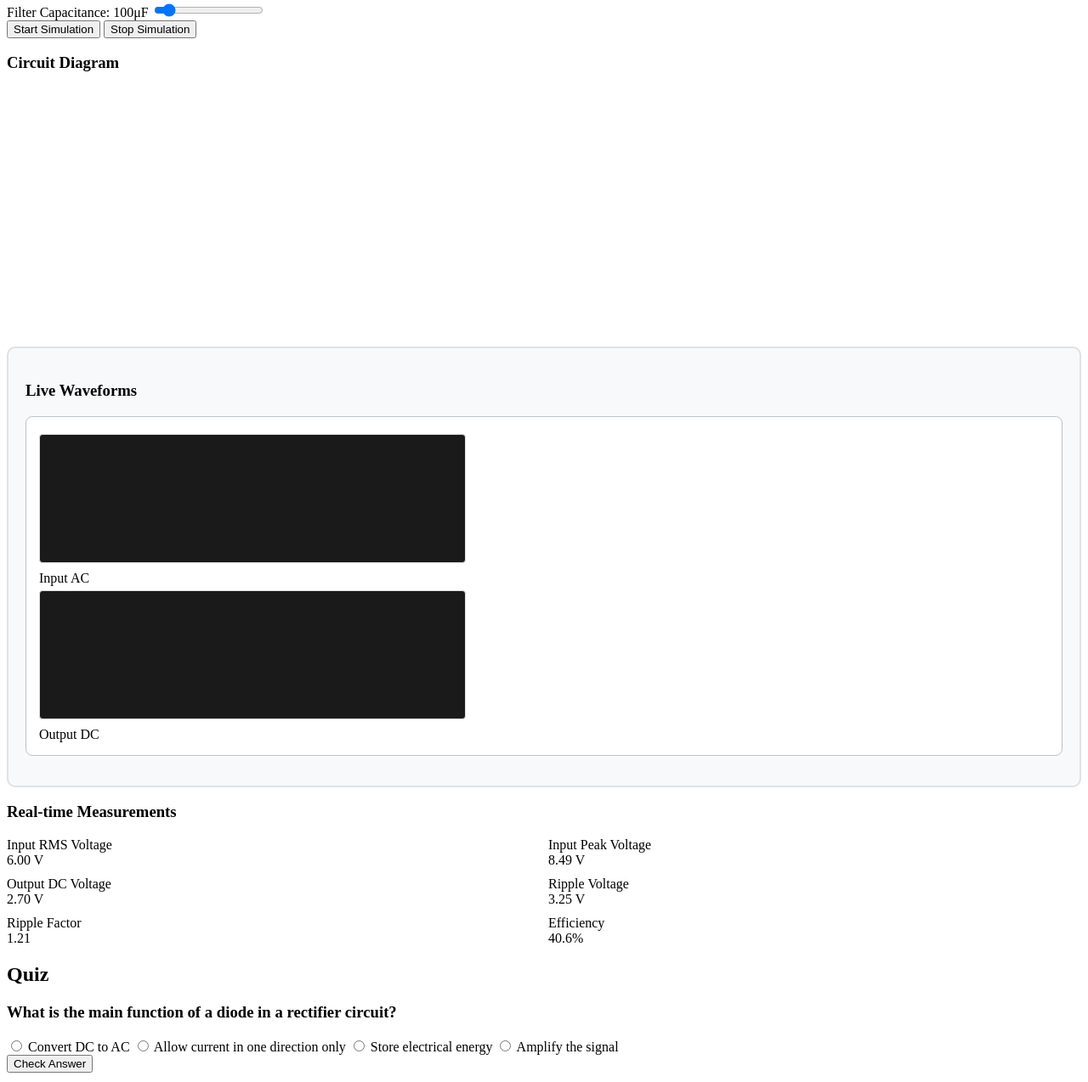
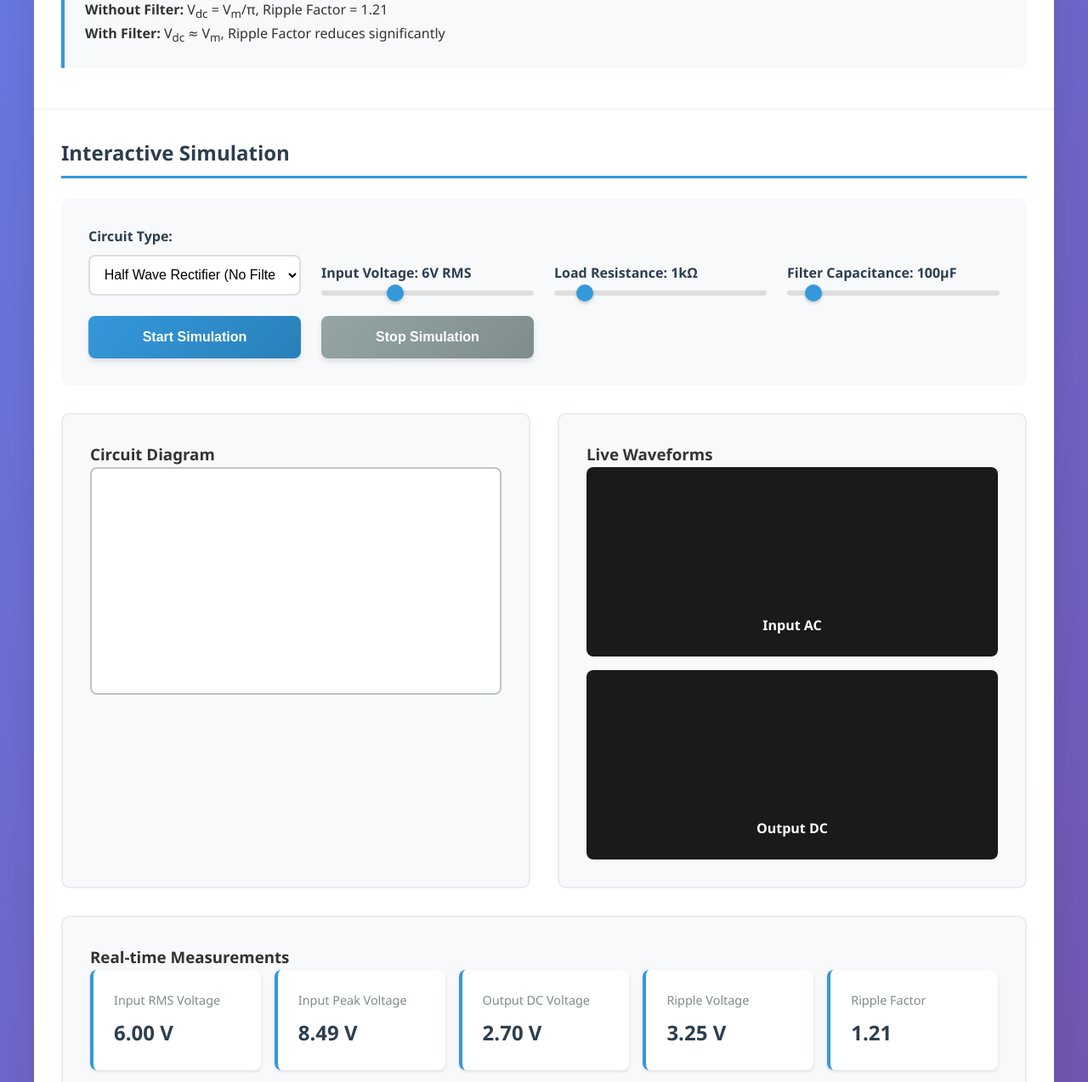
Before and after one commit to karthikeyanram2006-glitch/Halfwaverecctifier, a plain HTML site: page index.html in a window 1280 px wide. Shown: the part 526-1800 px from the top of the page at 85% size. Drawn offline with Linux system fonts and the light colour scheme; a script that the page names is missing.

Commit message:
Update style.css

```diff
--- a/styles/style.css
+++ b/styles/style.css
@@ -1,245 +1,328 @@
-/* Add these new styles to your existing CSS */
-
-.simulation-interface {
-    display: grid;
-    grid-template-columns: 250px 1fr 300px;
-    gap: 20px;
-    margin-top: 20px;
+* {
+    margin: 0;
+    padding: 0;
+    box-sizing: border-box;
 }
 
-.component-palette {
-    background: #f8f9fa;
-    padding: 20px;
-    border-radius: 10px;
-    border: 2px solid #dee2e6;
+body {
+    font-family: 'Segoe UI', Tahoma, Geneva, Verdana, sans-serif;
+    line-height: 1.6;
+    color: #333;
+    background: linear-gradient(135deg, #667eea 0%, #764ba2 100%);
+    min-height: 100vh;
 }
 
-.components-list {
-    display: flex;
-    flex-direction: column;
-    gap: 10px;
-    margin-bottom: 20px;
+.container {
+    max-width: 1200px;
+    margin: 20px auto;
+    background: white;
+    border-radius: 15px;
+    box-shadow: 0 20px 40px rgba(0,0,0,0.1);
+    overflow: hidden;
 }
 
-.component-item {
-    display: flex;
-    align-items: center;
-    gap: 10px;
-    padding: 12px;
-    background: white;
-    border: 2px solid #e9ecef;
-    border-radius: 8px;
-    cursor: grab;
-    transition: all 0.3s ease;
-    user-select: none;
-}
-
-.component-item:hover {
-    border-color: #3498db;
-    background: #e3f2fd;
-    transform: translateY(-2px);
-}
-
-.component-item:active {
-    cursor: grabbing;
-}
-
-.component-icon {
-    font-size: 20px;
-    width: 30px;
+header {
+    background: linear-gradient(135deg, #2c3e50 0%, #3498db 100%);
+    color: white;
+    padding: 2rem;
     text-align: center;
 }
 
-.circuit-presets {
-    margin-top: 20px;
+header h1 {
+    margin-bottom: 1rem;
+    font-size: 2.5rem;
 }
 
-.circuit-presets button {
-    width: 100%;
-    margin: 5px 0;
+nav ul {
+    list-style: none;
+    display: flex;
+    justify-content: center;
+    gap: 2rem;
+    flex-wrap: wrap;
 }
 
-.circuit-workspace {
-    background: #f8f9fa;
-    padding: 20px;
-    border-radius: 10px;
-    border: 2px solid #dee2e6;
+nav a {
+    color: white;
+    text-decoration: none;
+    padding: 0.8rem 1.5rem;
+    border-radius: 25px;
+    transition: all 0.3s ease;
+    border: 2px solid transparent;
 }
 
-.workspace-container {
-    position: relative;
-    background: white;
-    border: 2px solid #bdc3c7;
-    border-radius: 8px;
-    min-height: 400px;
-    margin-bottom: 15px;
-    overflow: hidden;
+nav a:hover, nav a.active {
+    background: rgba(255,255,255,0.2);
+    border-color: rgba(255,255,255,0.5);
 }
 
-#circuitCanvas {
-    background: transparent;
-    cursor: crosshair;
+.section {
+    padding: 2rem;
+    border-bottom: 1px solid #eee;
 }
 
-.workspace-grid {
-    position: absolute;
-    top: 0;
-    left: 0;
-    right: 0;
-    bottom: 0;
-    background-image:
-        linear-gradient(#e0e0e0 1px, transparent 1px),
-        linear-gradient(90deg, #e0e0e0 1px, transparent 1px);
-    background-size: 20px 20px;
-    pointer-events: none;
-    opacity: 0.3;
+.section h2 {
+    color: #2c3e50;
+    margin-bottom: 1.5rem;
+    border-bottom: 3px solid #3498db;
+    padding-bottom: 0.5rem;
 }
 
-.circuit-controls {
-    display: flex;
-    gap: 10px;
-    justify-content: center;
+.formula {
+    background: #f8f9fa;
+    padding: 1.5rem;
+    border-left: 4px solid #3498db;
+    margin: 1rem 0;
+    border-radius: 0 8px 8px 0;
 }
 
-.waveform-display {
+/* Simulation Controls */
+.simulation-controls {
     background: #f8f9fa;
-    padding: 20px;
+    padding: 2rem;
     border-radius: 10px;
-    border: 2px solid #dee2e6;
+    margin-bottom: 2rem;
+    display: grid;
+    grid-template-columns: repeat(auto-fit, minmax(250px, 1fr));
+    gap: 1.5rem;
+    align-items: end;
+}
+
+.control-group {
+    display: flex;
+    flex-direction: column;
+    gap: 0.5rem;
+}
+
+.control-group label {
+    font-weight: 600;
+    color: #2c3e50;
+}
+
+.control-group input[type="range"] {
+    width: 100%;
+    height: 6px;
+    border-radius: 3px;
+    background: #ddd;
+    outline: none;
+    -webkit-appearance: none;
+}
+
+.control-group input[type="range"]::-webkit-slider-thumb {
+    -webkit-appearance: none;
+    width: 20px;
+    height: 20px;
+    border-radius: 50%;
+    background: #3498db;
+    cursor: pointer;
+    box-shadow: 0 2px 4px rgba(0,0,0,0.2);
+}
+
+.control-group select {
+    padding: 0.8rem;
+    border: 2px solid #ddd;
+    border-radius: 8px;
+    font-size: 1rem;
+    background: white;
+}
+
+.btn-primary, .btn-secondary {
+    padding: 1rem 2rem;
+    border: none;
+    border-radius: 8px;
+    font-size: 1rem;
+    font-weight: 600;
+    cursor: pointer;
+    transition: all 0.3s ease;
+    box-shadow: 0 4px 6px rgba(0,0,0,0.1);
+}
+
+.btn-primary {
+    background: linear-gradient(135deg, #3498db, #2980b9);
+    color: white;
+}
+
+.btn-primary:hover {
+    transform: translateY(-2px);
+    box-shadow: 0 6px 12px rgba(52, 152, 219, 0.3);
+}
+
+.btn-secondary {
+    background: linear-gradient(135deg, #95a5a6, #7f8c8d);
+    color: white;
+}
+
+.btn-secondary:hover {
+    transform: translateY(-2px);
+    box-shadow: 0 6px 12px rgba(149, 165, 166, 0.3);
+}
+
+/* Simulation Area */
+.simulation-area {
+    display: grid;
+    grid-template-columns: 1fr 1fr;
+    gap: 2rem;
+    margin-bottom: 2rem;
+}
+
+.circuit-display, .waveform-display {
+    background: #f8f9fa;
+    padding: 2rem;
+    border-radius: 10px;
+    border: 2px solid #e9ecef;
+}
+
+.circuit-container {
+    background: white;
+    border-radius: 8px;
+    padding: 1rem;
+    border: 2px solid #bdc3c7;
+    text-align: center;
+}
+
+#circuitSvg {
+    max-width: 100%;
+    height: auto;
 }
 
 .waveform-container {
-    background: white;
-    border: 1px solid #bdc3c7;
+    display: flex;
+    flex-direction: column;
+    gap: 1rem;
+}
+
+.waveform {
+    background: #1a1a1a;
     border-radius: 8px;
-    padding: 15px;
-    margin-bottom: 15px;
+    padding: 1rem;
+    position: relative;
+}
+
+.waveform-label {
+    color: white;
+    font-weight: bold;
+    margin-bottom: 0.5rem;
+    text-align: center;
 }
 
 #inputWaveform, #outputWaveform {
-    border: 1px solid #ddd;
+    width: 100%;
+    height: 150px;
+    background: #1a1a1a;
     border-radius: 4px;
-    margin: 5px 0;
-    background: #1a1a1a;
 }
 
-.measurements-panel {
-    background: white;
-    border: 1px solid #bdc3c7;
-    border-radius: 8px;
-    padding: 15px;
+/* Measurements */
+.measurements {
+    background: #f8f9fa;
+    padding: 2rem;
+    border-radius: 10px;
+    border: 2px solid #e9ecef;
 }
 
 .measurements-grid {
     display: grid;
-    grid-template-columns: 1fr 1fr;
-    gap: 10px;
+    grid-template-columns: repeat(auto-fit, minmax(200px, 1fr));
+    gap: 1rem;
 }
 
-.measurement-item {
-    display: flex;
-    justify-content: space-between;
-    padding: 8px;
-    background: #f8f9fa;
-    border-radius: 4px;
+.measurement-card {
+    background: white;
+    padding: 1.5rem;
+    border-radius: 8px;
     border-left: 4px solid #3498db;
+    box-shadow: 0 2px 4px rgba(0,0,0,0.1);
 }
 
-.measurement-item label {
+.measurement-label {
+    font-size: 0.9rem;
+    color: #7f8c8d;
+    margin-bottom: 0.5rem;
+}
+
+.measurement-value {
+    font-size: 1.5rem;
     font-weight: bold;
     color: #2c3e50;
 }
 
-.measurement-item span {
-    color: #e74c3c;
+/* Quiz Styles */
+.quiz-container {
+    background: #f8f9fa;
+    padding: 2rem;
+    border-radius: 10px;
+    max-width: 600px;
+}
+
+.quiz-question {
+    margin-bottom: 1.5rem;
+}
+
+.quiz-options {
+    display: flex;
+    flex-direction: column;
+    gap: 1rem;
+    margin: 1rem 0;
+}
+
+.quiz-options label {
+    display: flex;
+    align-items: center;
+    gap: 1rem;
+    padding: 1rem;
+    background: white;
+    border-radius: 8px;
+    cursor: pointer;
+    transition: background 0.3s ease;
+    border: 2px solid transparent;
+}
+
+.quiz-options label:hover {
+    background: #e3f2fd;
+    border-color: #3498db;
+}
+
+#quizResult {
+    margin-top: 1rem;
+    padding: 1rem;
+    border-radius: 8px;
     font-weight: bold;
 }
 
-.properties-panel {
-    grid-column: 1 / -1;
-    background: #f8f9fa;
-    padding: 20px;
-    border-radius: 10px;
-    border: 2px solid #dee2e6;
-    margin-top: 20px;
-}
-
-/* Component styles in circuit */
-.circuit-component {
-    cursor: move;
+/* Circuit Component Styles */
+.component {
     transition: all 0.3s ease;
 }
 
-.circuit-component:hover {
-    filter: drop-shadow(0 0 8px rgba(52, 152, 219, 0.5));
+.diode.conducting {
+    fill: #e74c3c !important;
+    filter: drop-shadow(0 0 8px #e74c3c);
 }
 
-.circuit-component.selected {
-    filter: drop-shadow(0 0 12px rgba(231, 76, 60, 0.7));
+.capacitor.charging {
+    animation: capacitorPulse 1s infinite;
 }
 
-.wire {
-    stroke: #2c3e50;
-    stroke-width: 3;
-    cursor: pointer;
+@keyframes capacitorPulse {
+    0%, 100% { opacity: 1; }
+    50% { opacity: 0.7; }
 }
 
-.wire.selected {
-    stroke: #e74c3c;
-    stroke-width: 4;
-}
-
-.ac-source {
-    fill: #3498db;
-}
-
-.diode {
-    fill: #e74c3c;
-}
-
-.diode.conducting {
-    fill: #27ae60;
-    filter: drop-shadow(0 0 10px #27ae60);
-}
-
-.resistor {
-    fill: #f39c12;
-}
-
-.capacitor {
-    fill: #9b59b6;
-}
-
-.ground {
-    fill: #2c3e50;
-}
-
-/* Animation for simulation */
-.simulating {
-    animation: pulse-blue 2s infinite;
-}
-
-@keyframes pulse-blue {
-    0% { box-shadow: 0 0 0 0 rgba(52, 152, 219, 0.4); }
-    70% { box-shadow: 0 0 0 15px rgba(52, 152, 219, 0); }
-    100% { box-shadow: 0 0 0 0 rgba(52, 152, 219, 0); }
-}
-
-/* Responsive design */
-@media (max-width: 1200px) {
-    .simulation-interface {
+/* Responsive Design */
+@media (max-width: 768px) {
+    .simulation-area {
         grid-template-columns: 1fr;
     }
 
-    .component-palette {
-        order: 2;
+    .simulation-controls {
+        grid-template-columns: 1fr;
     }
 
-    .circuit-workspace {
-        order: 1;
+    nav ul {
+        flex-direction: column;
+        gap: 0.5rem;
     }
 
-    .waveform-display {
-        order: 3;
+    .measurements-grid {
+        grid-template-columns: 1fr;
     }
 }
```
